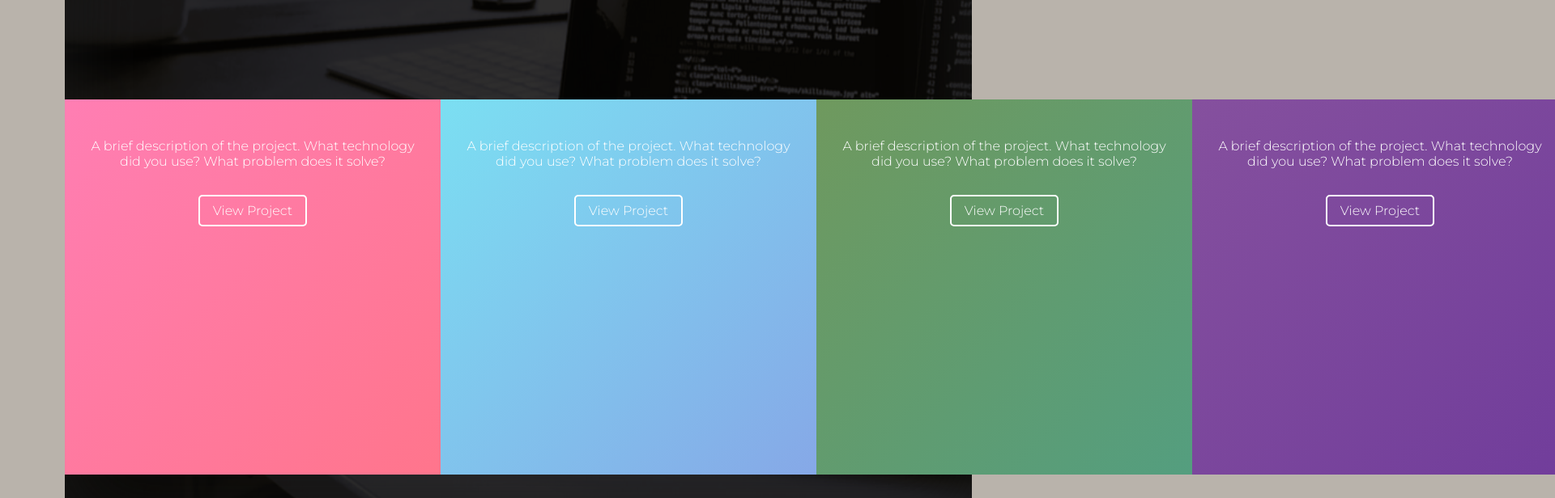
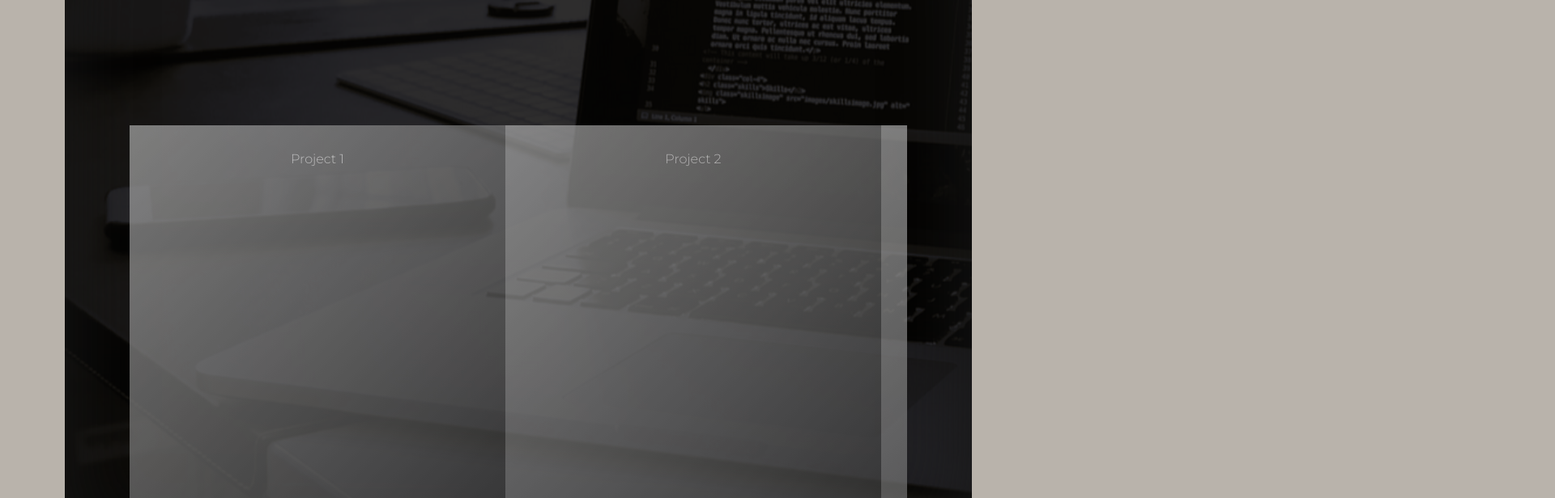
Before and after one commit to juhun32/Portfolio, a React (Create React App) app in the folder frontend/: page / in a window 1280 px wide. Shown: the part 4360-4976 px from the top of the page at 81% size, 1920 px wide, since content can reach past the window. Built offline with nearby package versions, Linux system fonts and the light colour scheme.

Commit message:
projects

```diff
--- a/frontend/src/App.css
+++ b/frontend/src/App.css
@@ -27,7 +27,10 @@
   }
 }
 
+html,
 body {
+  max-width: 100%;
+  overflow-x: hidden;
   background: rgb(185, 179, 171);
   color: var(--clr-dark);
   margin: 0;
--- a/frontend/src/components/Projects.js
+++ b/frontend/src/components/Projects.js
@@ -5,47 +5,14 @@ function Projects() {
   return (
     <section className="projects" id="projects">
       <p className="project__title">{">"} Projects</p>
-      <div className="projects__container">
-        <div className="project">
-          <h3>Project 1</h3>
-          <p>
-            A brief description of the project. What technology did you use?
-            What problem does it solve?
-          </p>
-          <a href="#" target="_blank">
-            View Project
-          </a>
-        </div>
-        <div className="project">
-          <h3>Project 2</h3>
-          <p>
-            A brief description of the project. What technology did you use?
-            What problem does it solve?
-          </p>
-          <a href="#" target="_blank">
-            View Project
-          </a>
-        </div>
-        <div className="project">
-          <h3>Project 3</h3>
-          <p>
-            A brief description of the project. What technology did you use?
-            What problem does it solve?
-          </p>
-          <a href="#" target="_blank">
-            View Project
-          </a>
-        </div>
-        <div className="project">
-          <h3>Project 4</h3>
-          <p>
-            A brief description of the project. What technology did you use?
-            What problem does it solve?
-          </p>
-          <a href="#" target="_blank">
-            View Project
-          </a>
-        </div>
+      <div class="projects__container">
+        <div class="project">Project 1</div>
+        <div class="project">Project 2</div>
+        <div class="project">Project 3</div>
+        <div class="project">Project 4</div>
+        <div class="project">Project 5</div>
+        <div class="project">Project 6</div>
+        <div class="project">Project 7</div>
       </div>
     </section>
   );
--- a/frontend/src/css/Projects.css
+++ b/frontend/src/css/Projects.css
@@ -36,23 +36,18 @@
 }
 
 .projects__container {
+  width: calc(100% - 15em);
   display: grid;
-  grid-template-columns: repeat(4, 1fr);
-  width: 99vw; /* Full viewport width */
+  grid-template-columns: repeat(4, 1fr); /* Four columns layout */
+  gap: 0;
   position: relative;
   padding-bottom: 2em;
-}
-
-@media (max-width: 1024px) {
-  .projects__container {
-    grid-template-columns: repeat(2, 1fr); /* 2 columns for medium screens */
-  }
-}
-
-@media (max-width: 600px) {
-  .projects__container {
-    grid-template-columns: 1fr; /* 1 column for small screens */
-  }
+  grid-auto-flow: column;
+  overflow-x: auto; /* Enable horizontal scrolling */
+  overflow-y: hidden;
+  white-space: nowrap; /* Prevent wrapping */
+  padding: 2em 5em; /* Add padding if needed */
+  scrollbar-width: none;
 }
 
 .project {
@@ -62,25 +57,16 @@
   font-weight: var(--fw-thin);
   background-color: black;
   transition: transform 0.3s ease, box-shadow 0.3s ease;
-  margin: auto;
+  background: linear-gradient(135deg, #acacac, #414141);
+  filter: blur(1.5);
+  filter: opacity(.7);
 }
 
 .project:hover {
   transform: scale(1.1);
   box-shadow: 0px 8px 20px rgba(255, 255, 255, 0.2); /* Glow effect */
-}
-
-.project:nth-child(1) {
-  background: linear-gradient(135deg, #ff7eb3, #ff758c);
-}
-.project:nth-child(2) {
-  background: linear-gradient(135deg, #7bdff2, #86a8e7);
-}
-.project:nth-child(3) {
-  background: linear-gradient(135deg, #6f995e, #549e7f);
-}
-.project:nth-child(4) {
-  background: linear-gradient(135deg, #85509e, #713d9b);
+  filter:opacity(1);
+  filter: blur(0);
 }
 
 .project a {
```
